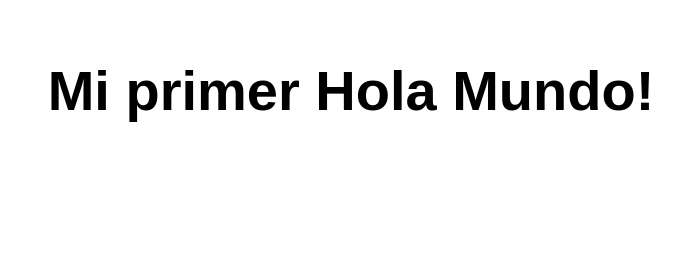
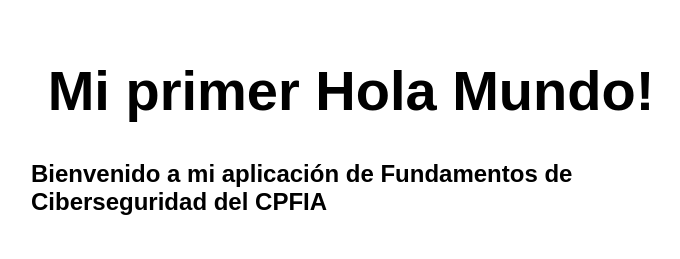
Before and after one commit to abe1n0riega/mi-primer-app, a website: page src/index.html in a window 1280 px wide. Shown: the whole page, without its empty margins (289-969 px from the left). Drawn offline with Linux system fonts and the light colour scheme.

Commit message:
Agregué una bienvenida con h2

```diff
--- a/src/index.html
+++ b/src/index.html
@@ -11,6 +11,7 @@
 <body>
   <main>
     <h1>Mi primer Hola Mundo!</h1>
+    <h2>Bienvenido a mi aplicación de Fundamentos de Ciberseguridad del CPFIA</h2>
   </main>
 </body>
 
```
